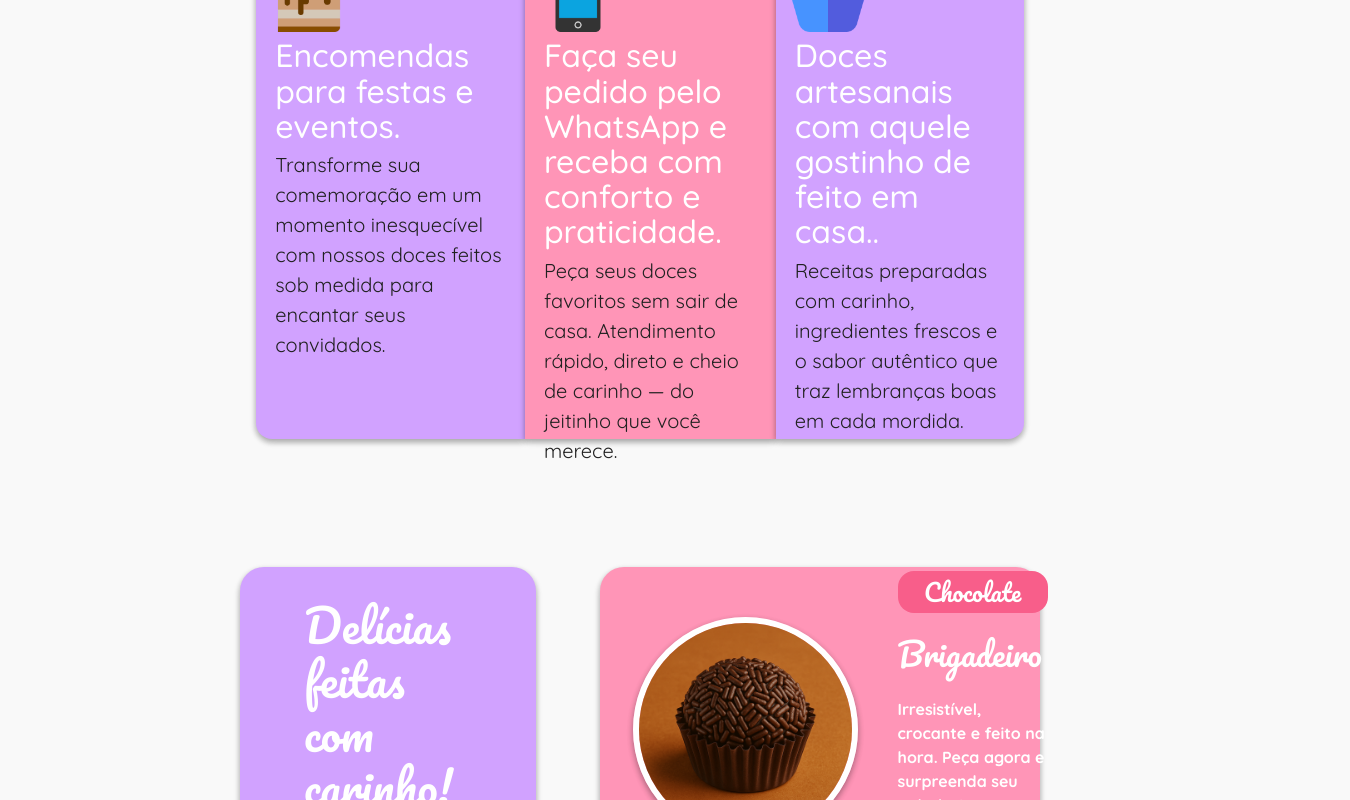
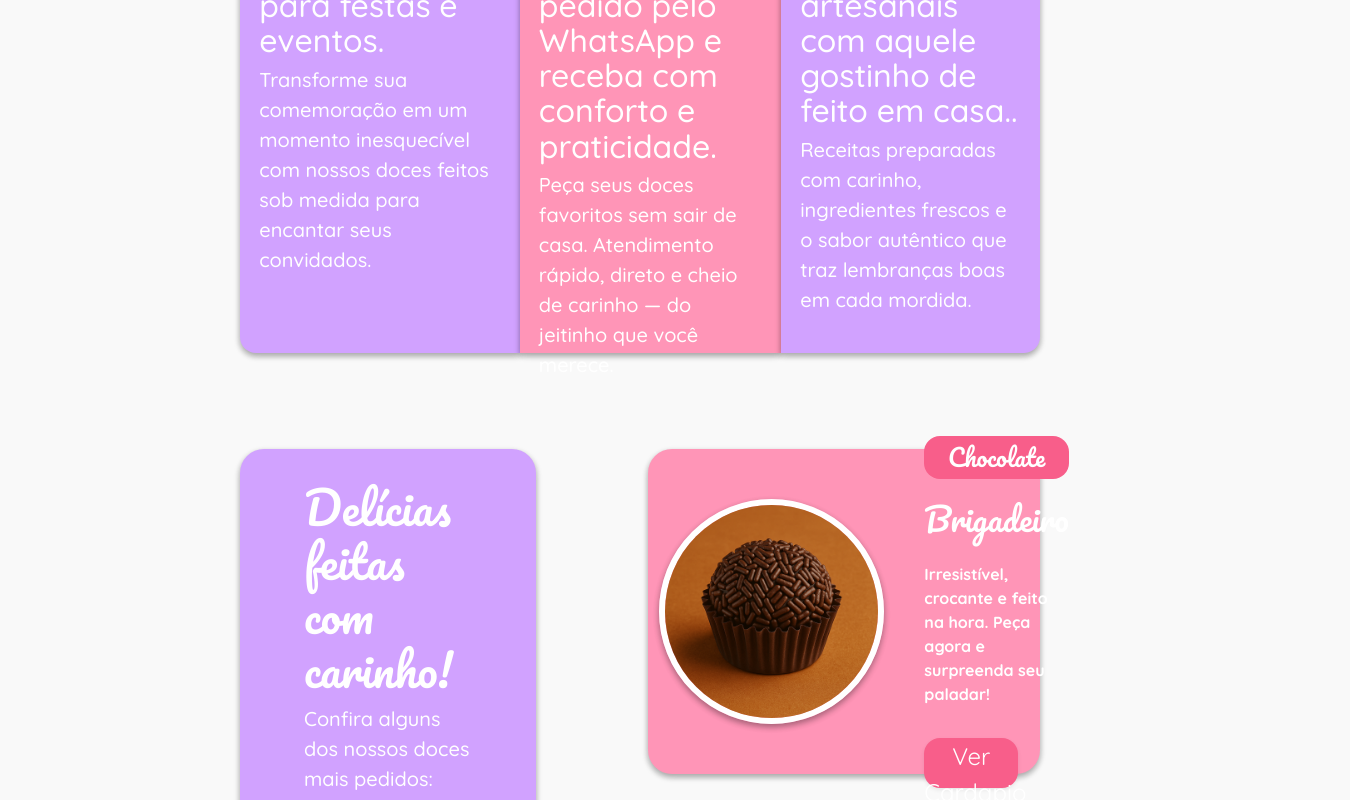
Before and after one commit to joaoviccardoso/Doceria, a React (Vite) app: page / in a window 1280 px wide. Shown: the part 1240-2040 px from the top of the page, 1350 px wide, since content can reach past the window. Built offline with nearby package versions, Linux system fonts and the light colour scheme.

Commit message:
corrigir e otimizar estilos da Landing Page e do Cardápio no desktop

```diff
--- a/src/componentes/Botao/botao.css
+++ b/src/componentes/Botao/botao.css
@@ -1,13 +1,24 @@
+.verCardapio, .btn-banner{
+    width: 100%;
+    border-radius: 16px;
+    box-shadow: var(--box-light);
+    transition: background-color 0.3s ease,
+                transform 0.2s ease;
+}
+
+.verCardapio{
+    background-color: var(--rosa-btn);
+    max-width: 65%;
+    font-size: var(--font-size-xl);
+    font-family: var(--font-secondary);
+    height: 50px;
+}
+
 .btn-banner{
     background-color: var(--rosa-cards);
+    height: 65px;
     font-size: var(--font-size-2xl);
     font-family: var(--font-secondary);
-    padding: 1rem 3rem;
-    border-radius: 16px;
-}
-
-.btn-banner:hover{
-    background-color: var(--rosa-btn);
 }
 
 .btn-fazerOrcamento{
@@ -16,20 +27,12 @@
     border-radius: 8px;
     padding: .8rem 5rem;
     z-index: 1;
+    box-shadow: var(--box-light);
+    transition: background-color 0.3s ease,
+                transform 0.2s ease;
 }
 
-.verCardapio, .btn-adicionar{
-    background-color: var(--rosa-btn);
-    font-size: var(--font-size-md);
-    font-family: var(--font-secondary);
-    font-weight: 500;
-    border-radius: 16px;
-    padding: .5rem 0;
-    width: 150px;
-    transition: background-color 0.3s ease, transform 0.2s ease;
-}
-
-.verCardapio, .btn-adicionar:hover{
+.verCardapio:hover, .btn-adicionar:hover, .btn-banner:hover {
     background-color: var(--rosa-btn-hover);
     transform: scale(1.03);
 }
@@ -40,6 +43,14 @@
     padding: .5rem 2rem;
     border-radius: 12px;
     font-weight: 500;
+    box-shadow: var(--box-light);
+    transition: background-color 0.3s ease,
+                transform 0.2s ease;
+}
+
+.btn-fazerOrcamento:hover, .botao-submit:hover{
+    background-color: var(--roxo-hover);
+    transform: scale(1.03);
 }
 
 .btnSubmit-entrar{
--- a/src/componentes/Card/card.css
+++ b/src/componentes/Card/card.css
@@ -12,7 +12,7 @@
     justify-content: center;
     gap: .5rem;
     background-color: var(--rosa-cards);
-    width: 25%;
+    width: 28%;
     height: auto;
     border: none;
     border-radius: 24px;
--- a/src/componentes/EntreContado/entreContado.css
+++ b/src/componentes/EntreContado/entreContado.css
@@ -8,7 +8,7 @@
     border-radius: 16px;
     background-color: var(--letra-clara);
     width: 100%;
-    max-width: 70rem;
+    max-width: 74%;
     box-shadow: var(--box-cards);
 }
 
@@ -91,7 +91,7 @@
     }
 
     .container-formulario label, .titulo-entreContata ,.botao-submit{
-        margin-left: 2rem;
+        margin-left: 0;
     }
 
     .input-formulario{
--- a/src/componentes/Input/Input.css
+++ b/src/componentes/Input/Input.css
@@ -1,9 +1,16 @@
+.input-formulario, .input-login, .input-informacaoPequeno, .input-informacaoGrande{
+    border: solid 2px var(--roxo-card);
+    width: 100%;
+    border-radius: 16px;
+    box-shadow: var(--box-light);
+    transition:
+        border-color 0.3s ease,
+        box-shadow 0.3s ease,
+        transform 0.2s ease;
+}
+
 .input-formulario{
     height: 50px;
-    border: solid 2px var(--roxo-banner);
-    border-radius: 8px;
-    box-shadow: var( --box-cards);
-    transition: all .3s ease;
 }
 
 .inputMensagem{
@@ -17,32 +24,16 @@
 }
 
 .input-login{
-    border: solid 2px var(--roxo-card);
     height: 65px;
-    width: 100%;
     max-width: 480px;
-    border-radius: 16px;
-    box-shadow: var(--box-light);
-    transition:
-        border-color 0.3s ease,
-        box-shadow 0.3s ease,
-        transform 0.2s ease;
 }
 
 .input-informacaoPequeno, .input-informacaoGrande{
-    border: solid 2px var(--roxo-card);
     height: 40px;
-    width: 100%;
     max-width: 45%;
-    border-radius: 16px;
-    box-shadow: var(--box-light);
-    transition:
-        border-color 0.3s ease,
-        box-shadow 0.3s ease,
-        transform 0.2s ease;
 }
 
-.input-informacaoPequeno:focus, .input-informacaoGrande:focus, .input-login:focus{
+.input-informacaoPequeno:focus, .input-informacaoGrande:focus, .input-login:focus, .input-formulario:focus{
     outline: none;
     border-color: var(--roxo-banner);
     box-shadow: 0 0 10px rgba(138, 43, 226, 0.3); /* brilho roxo suave */
--- a/src/paginas/Cardapio/cardapio.css
+++ b/src/paginas/Cardapio/cardapio.css
@@ -9,14 +9,14 @@
 }
 
 .container-listaEhCard{
-    margin: 0rem 15rem;
+    margin: 0rem 10rem;
 }
 
 .sidebar{
     display: flex;
     align-items: top;
     justify-content: center;
-    width: 30%;
+    width: 39%;
 }
 
 .sidebar a{
@@ -25,7 +25,7 @@
 
 .sidebar hr{
     border: 1px solid #000;
-    width: 300px;
+    width: 250px;
 }
 
 .ListaProdutos{
--- a/src/paginas/Cardapio/index.jsx
+++ b/src/paginas/Cardapio/index.jsx
@@ -59,7 +59,7 @@ function Cardapio(){
 
 
                     <div className='containerCardapio'>
-                    <Card/>
+                        <Card/>
                     </div>
 
                 </section>
--- a/src/paginas/CriarConta/criarConta.css
+++ b/src/paginas/CriarConta/criarConta.css
@@ -19,7 +19,7 @@
     margin-top: 5rem;
 }
 
-.container-informacao{
+.container-informacaoCriarConta{
     display: flex;
     flex-direction: column;
     align-items: center;
@@ -27,14 +27,14 @@
     margin: 2rem 1rem;
 }
 
-.container-informacao h2{
+.container-informacaoCriarConta h2{
     font-family: var(--font-secondary);
     font-size: var(--font-size-2xl);
     font-weight: 500;
     color: var(--letra-escura);
 }
 
-.container-informacao p{
+.container-informacaoCriarConta p{
     font-family: var(--font-secondary);
     font-size: var(--font-size-lg);
     font-weight: 400;
--- a/src/paginas/CriarConta/index.jsx
+++ b/src/paginas/CriarConta/index.jsx
@@ -6,7 +6,7 @@ function CriarConta(){
     return(
         <main className='main-criarConta'>
             <form className='container-criarConta'>
-                <div className='container-informacao'>
+                <div className='container-informacaoCriarConta'>
                     <h2>Crie sua conta pessoal</h2>
                     <p>Será enviado (solicitado) uma confirmação do cadastro por e-mail.</p>
                 </div>
--- a/src/paginas/LandingPage/landingPage.css
+++ b/src/paginas/LandingPage/landingPage.css
@@ -60,7 +60,7 @@
     flex-direction: column;
     justify-content: space-between;
     gap: 3rem;
-    width: 55%;
+    width: 49%;
 }
 
 .container-registro{
--- a/src/styles/font.css
+++ b/src/styles/font.css
@@ -25,6 +25,7 @@
     --roxo-card: #D1A2FF;
     --letra-clara: #FFF;
     --letra-escura: #212121;
+    --roxo-hover: #9835fa;
 
     /*box shadow*/
     --box-cards:rgba(0, 0, 0, 0.16) 0px 3px 6px, rgba(0, 0, 0, 0.23) 0px 3px 6px;
```
